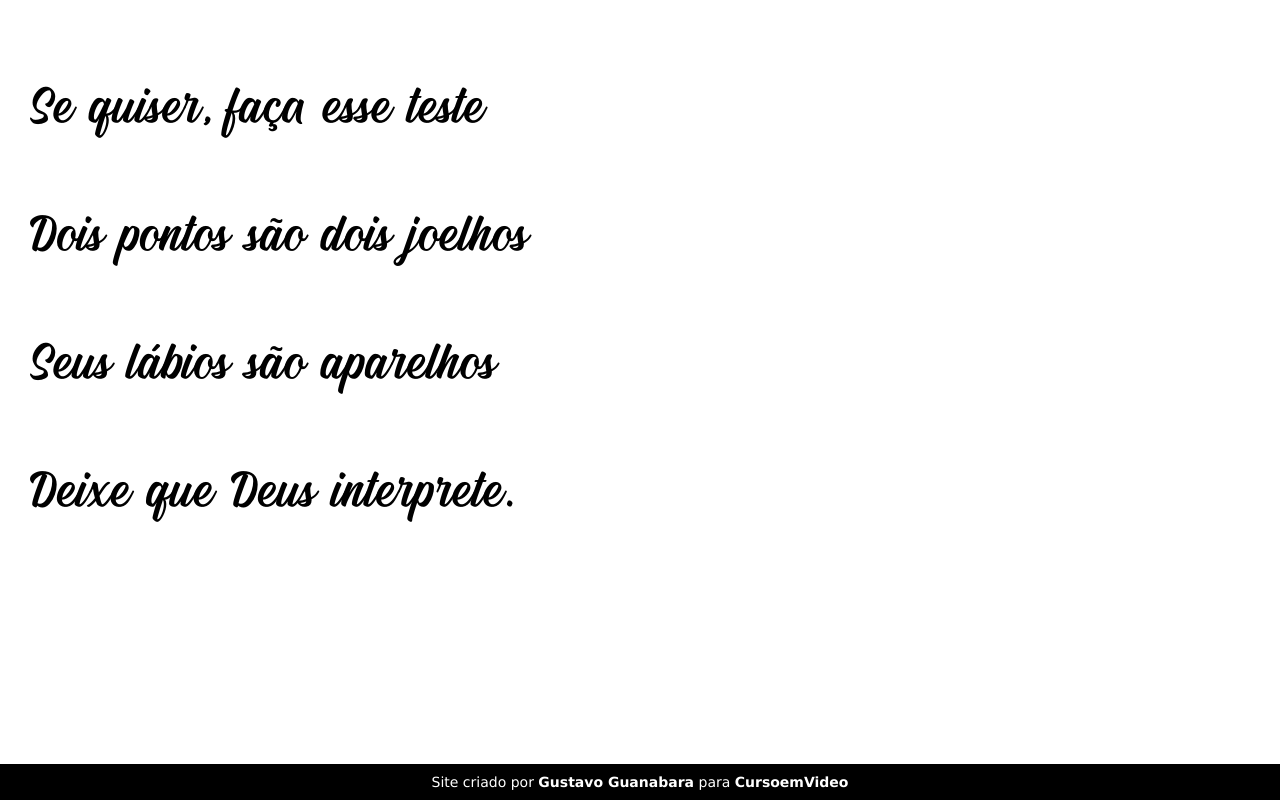
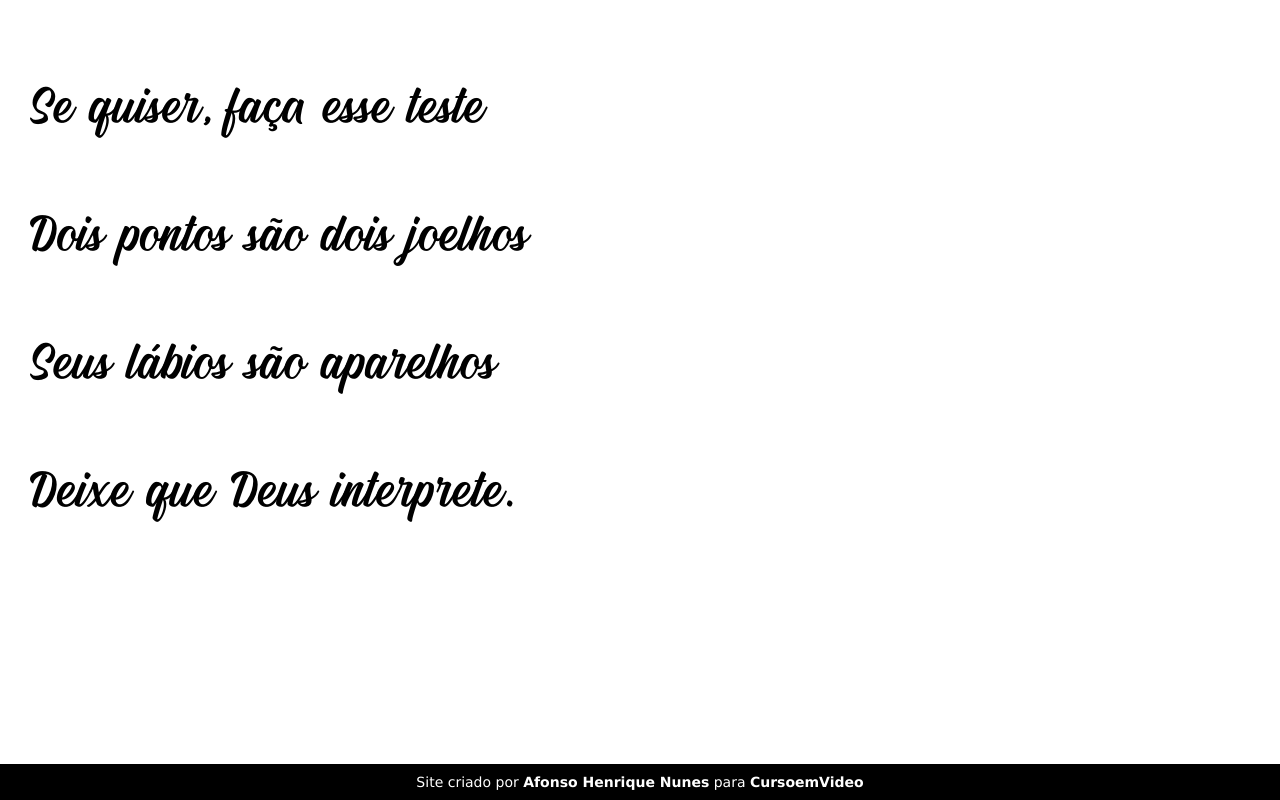
Before and after one commit to Afonsohn/projeto-cordel, a plain HTML site: page index.html in a window 1280 px wide. Shown: the part 7193-7993 px from the top of the page. Drawn offline with Linux system fonts and the light colour scheme.

Commit message:
Update index.html

```diff
--- a/index.html
+++ b/index.html
@@ -138,7 +138,7 @@
 
     <footer>
         <p>
-            Site criado por <a href="https://github.com/gustavoguanabara" target="_blank">Gustavo Guanabara</a> para <a href="https://www.cursoemvideo.com/" target="_blank">CursoemVideo</a>
+            Site criado por <a href="https://github.com/Afonsohn" target="_blank">Afonso Henrique Nunes</a> para <a href="https://www.cursoemvideo.com/" target="_blank">CursoemVideo</a>
         </p>
     </footer>
 </body>
```
